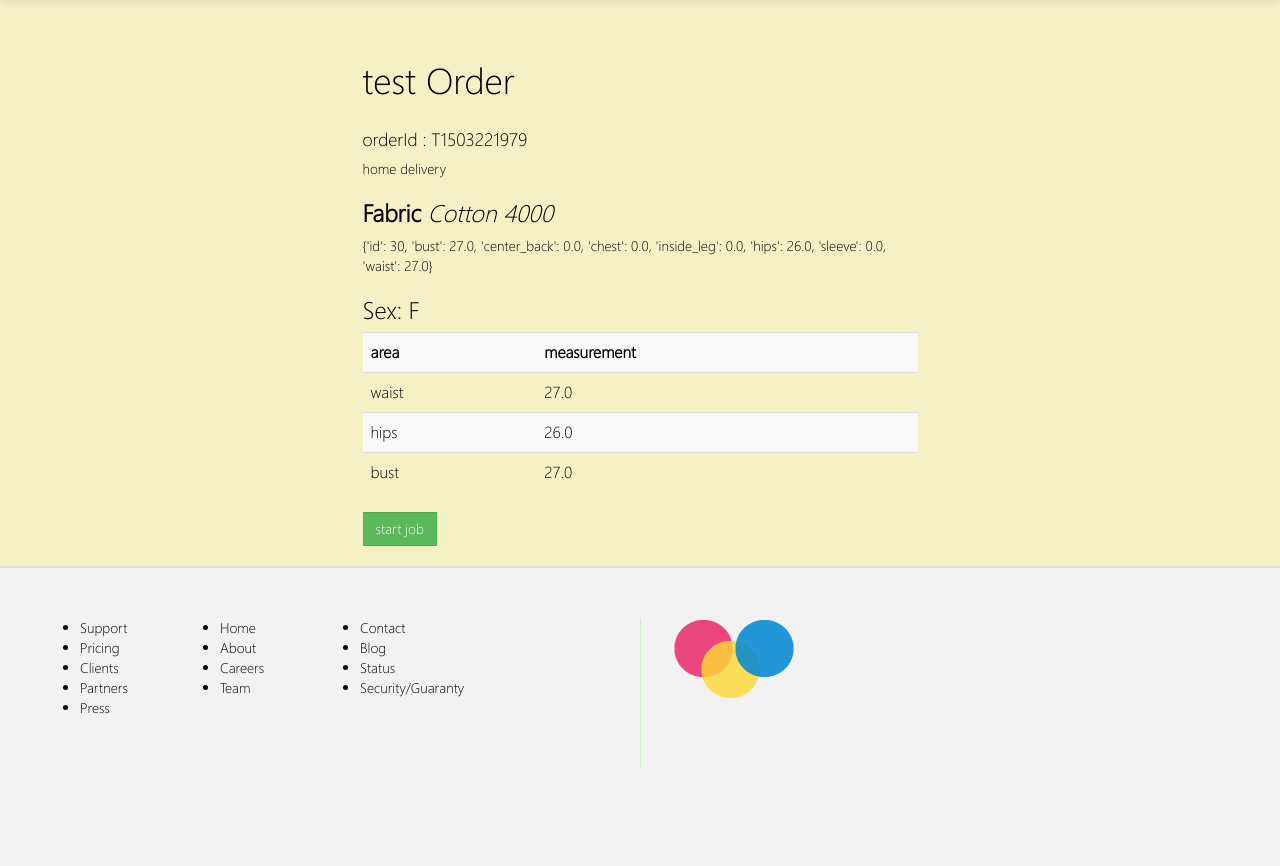
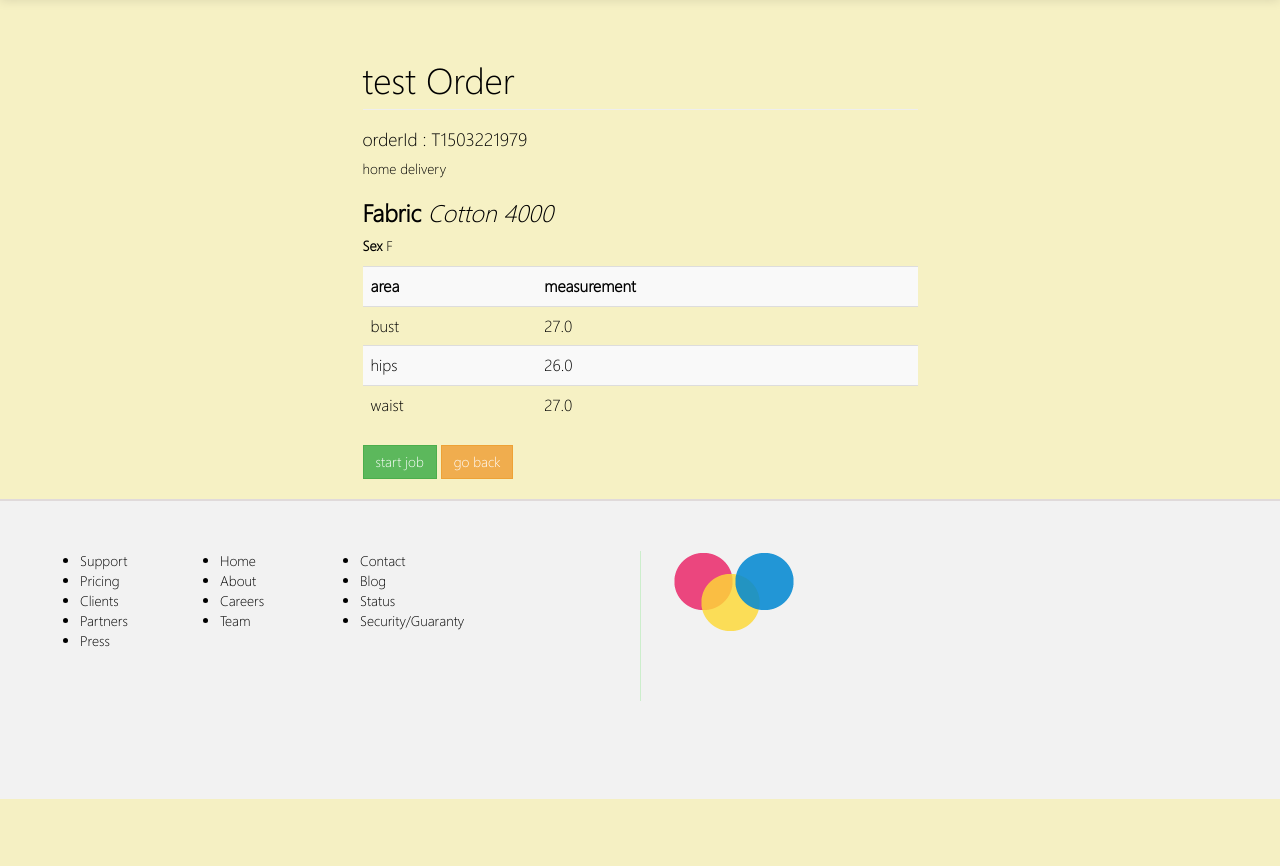
Before and after one commit to avoajaugochukwu/suaveproject, a Django app: a page that uses suave/templates/i/tailor/order_details.html in a window 1280 px wide. Shown: the part 67-933 px from the top of the page. After the commit the page ends 866 px from the top, so only its background shows below. Run offline with Django 3.2, Linux system fonts and the light colour scheme; a user stored in the database is signed in; data comes from the database, SQL or seed files in the repository; both versions use the stored data as it was after the commit; some libraries are stand-ins or nearby versions.

Commit message:
WIP createOrder float fields

```diff
--- a/suave/models.py
+++ b/suave/models.py
@@ -44,13 +44,13 @@ class Tailor(models.Model):
 class Size(models.Model):
 	# order = models.ForeignKey(Order)
 	# client = models.ForeignKey(Client, null=True) # make is optional for repeat clients to enter their measurement for ease
-	bust = models.IntegerField(default=0)
-	center_back = models.IntegerField(default=0)
-	chest = models.IntegerField(default=0)
-	inside_leg = models.IntegerField(default=0)
-	hips = models.IntegerField(default=0)
-	sleeve = models.IntegerField(default=0)
-	waist = models.IntegerField(default=0)
+	bust = models.FloatField(default=0)
+	center_back = models.FloatField(default=0)
+	chest = models.FloatField(default=0)
+	inside_leg = models.FloatField(default=0)
+	hips = models.FloatField(default=0)
+	sleeve = models.FloatField(default=0)
+	waist = models.FloatField(default=0)
 
 	def __str__(self):
 		sizeId = str(self.id)
@@ -94,6 +94,9 @@ class Style(models.Model):
 
 class Inches(models.Model):
 	size = models.FloatField(default=0000)
+	# def __str__(self):
+	# 	size = float(self.size)
+	# 	return float(self.size)
+
 	def __str__(self):
-		size = str(self.size)
-		return size
+		return ('%2f' %self.size)
--- a/suave/templates/i/tailor/order_details.html
+++ b/suave/templates/i/tailor/order_details.html
@@ -7,6 +7,9 @@
 			<h4>orderId : {{ order.main_order_id }}</h4>
 			<p>{{ order.delivery_option|lower }}</p>
 			<h3><b>Fabric</b> <i>{{ order.fabric }}</i></h3>
+			<p><b>Sex</b> {{ order.sex }}</p>
+
+
 			<table class="table table-striped table-hover">
 				<tr>
 					<th>area</th>
@@ -15,36 +18,18 @@
 	{% for instance in size %}
 		{% for field, value in instance.fields.items %}
 			{% if value != 0 %}
-			        	{{ field }}: {{ value }}
+				<tr>
+					<td>{{ field }}</td>
+					<td>{{ value }}</td>
+				</tr>
 			{% endif %}
 		{% endfor %}
 	{% endfor %}
 
-				{% for i in size %}
-					<!-- {% if i != 0 %} -->
-						{{ i }}
-					<!-- {% endif %} -->
-				{% endfor %}
-				{% if order.sex == 'F' %}
-				<h3>Sex: {{ order.sex }}</h3>
-				<tr>
-					<td>waist</td>
-					<td>{{ order.size.waist }}</td>
-				</tr>
-				<tr>
-					<td>hips</td>
-					<td>{{ order.size.hips }}</td>
-				</tr>
-				<tr>
-					<td>bust</td>
-					<td>{{ order.size.bust }}</td>
-				</tr>
-				{% endif %}
 			</table>
-
-
 		</div>
 		<td><a href="{% url 'suave:tailorStartOrder' order.main_order_id %}" class="btn btn-success btn-md">start job</a></td>
+		<td><a href="{% url 'suave:tailorDashboard' %}" class="btn btn-warning btn-md">go back</a></td>
 	<br><br>
 </div>
 
--- a/suave/views.py
+++ b/suave/views.py
@@ -50,6 +50,14 @@ from suave.helper import *
 
 	@Todo
 	Add title to pages
+
+	@Todo
+	Make error notification appear on top of order form
+
+	@????
+	better way to iterate over dictionary,
+
+
 """
 
 
@@ -148,11 +156,17 @@ def createOrder(request):
 			total_cost = totalOrderCost(fabric, style, service_option)
 
 			#DEBUG ----------------
-			print 'fabric', fabric.cost
-			print 'style', style.cost
-			print 'service_option', service_option
-			print total_cost
-			print delivery_option
+			sleeve = request.POST.get('sleeve')
+			print type(sleeve)
+			print 'sleeve', sleeve
+			sleeve = float(sleeve)
+			print type(sleeve)
+
+			# print 'fabric', fabric.cost
+			# print 'style', style.cost
+			# print 'service_option', service_option
+			# print total_cost
+			# print delivery_option
 			#DEBUG ----------------
 			"""
 			order page has three forms only two can be submitted
@@ -283,8 +297,12 @@ def tailorOrderDetails(request, main_order_id):
 	context['tailorPage'] = True
 	context['order'] = order
 
-	context['size'] = Size.objects.filter(id=order.size.id).values()
-	# context['size'] = serializers.serialize("python", Size.objects.filter(id=order.size.id))
+	# context['sizes'] = Size.objects.filter(id=order.size.id).values()
+	# print type(context['size'])
+	# print size
+	# for i in size:
+	# 	print size[i]
+	context['size'] = serializers.serialize("python", Size.objects.filter(id=order.size.id))
 	return render(request, 'i/tailor/order_details.html', context)
 
 
```
Also changed, not shown: suave/forms.py (+8 -8 lines), db.sqlite3, suave/migrations/0022_auto_20150325_1206.py (added), suave/static/img/login_design.PNG (added), 12 other files. Lines whose indentation alone changed are shown as unchanged.
